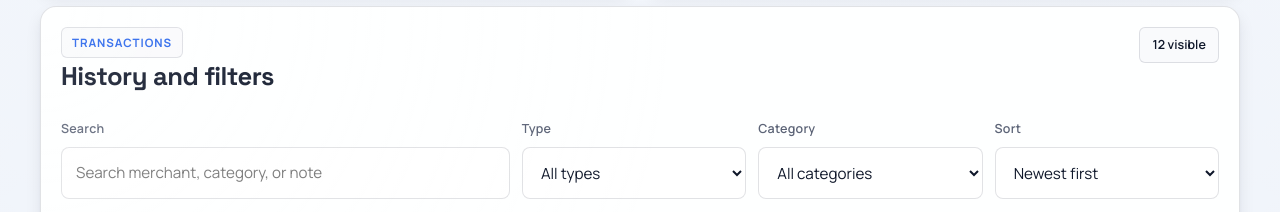
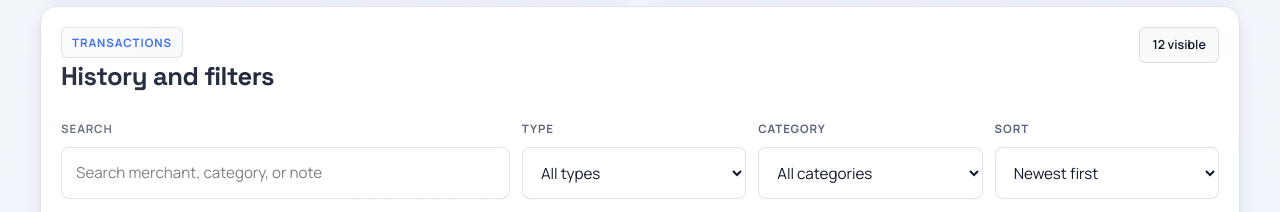
Before and after one commit to gandharr/Vault-Finance, a React (Vite) app: page / in a window 1280 px wide. Shown: the part 1860-2072 px from the top of the page. Built offline with nearby package versions, Linux system fonts and the light colour scheme.

Commit message:
Polish filter label typography

```diff
--- a/src/App.css
+++ b/src/App.css
@@ -353,9 +353,10 @@
 .transaction-toolbar label span,
 .transaction-form label span {
   color: var(--text-muted);
-  font-size: 0.78rem;
-  font-weight: 600;
-  letter-spacing: 0.02em;
+  font-size: 0.72rem;
+  font-weight: 700;
+  letter-spacing: 0.08em;
+  text-transform: uppercase;
 }
 
 select,
```
